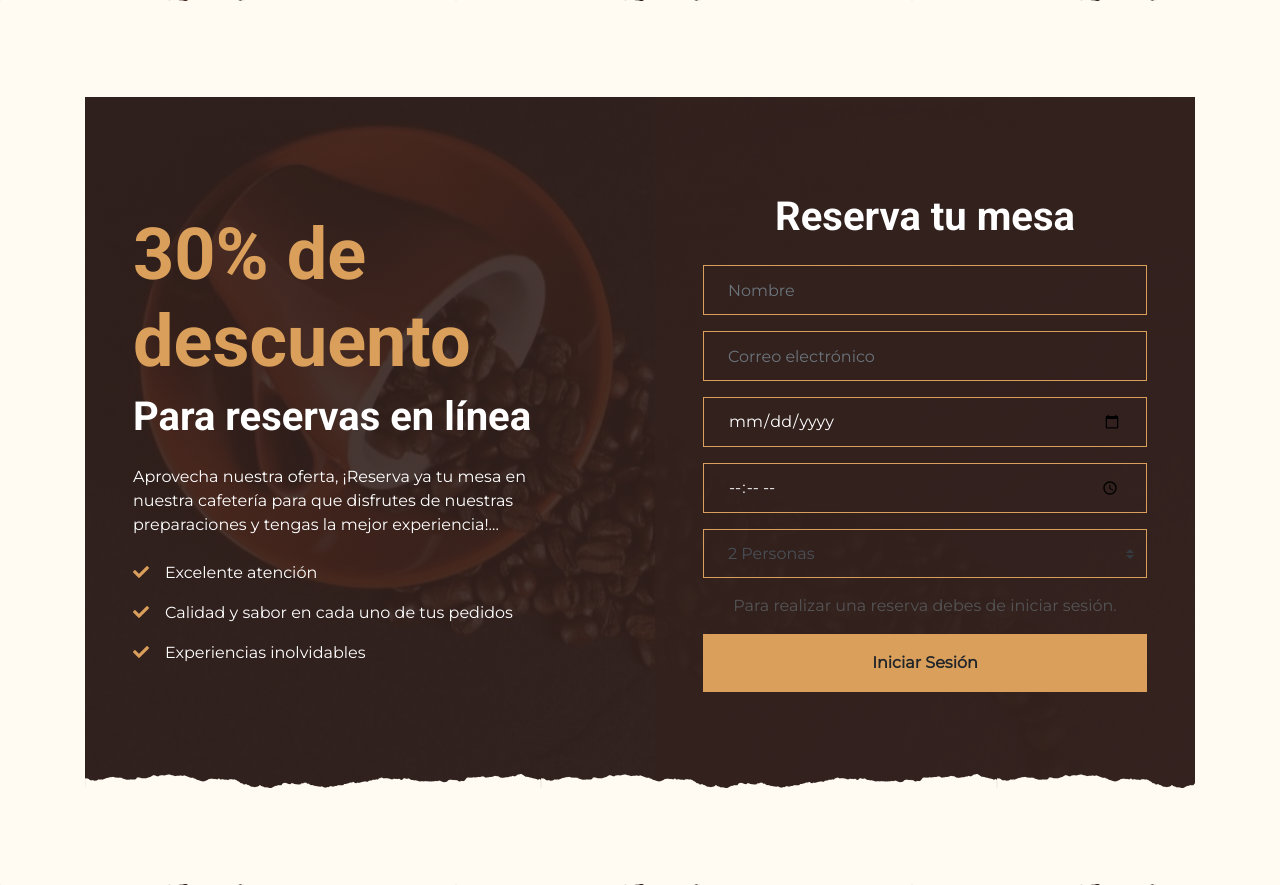
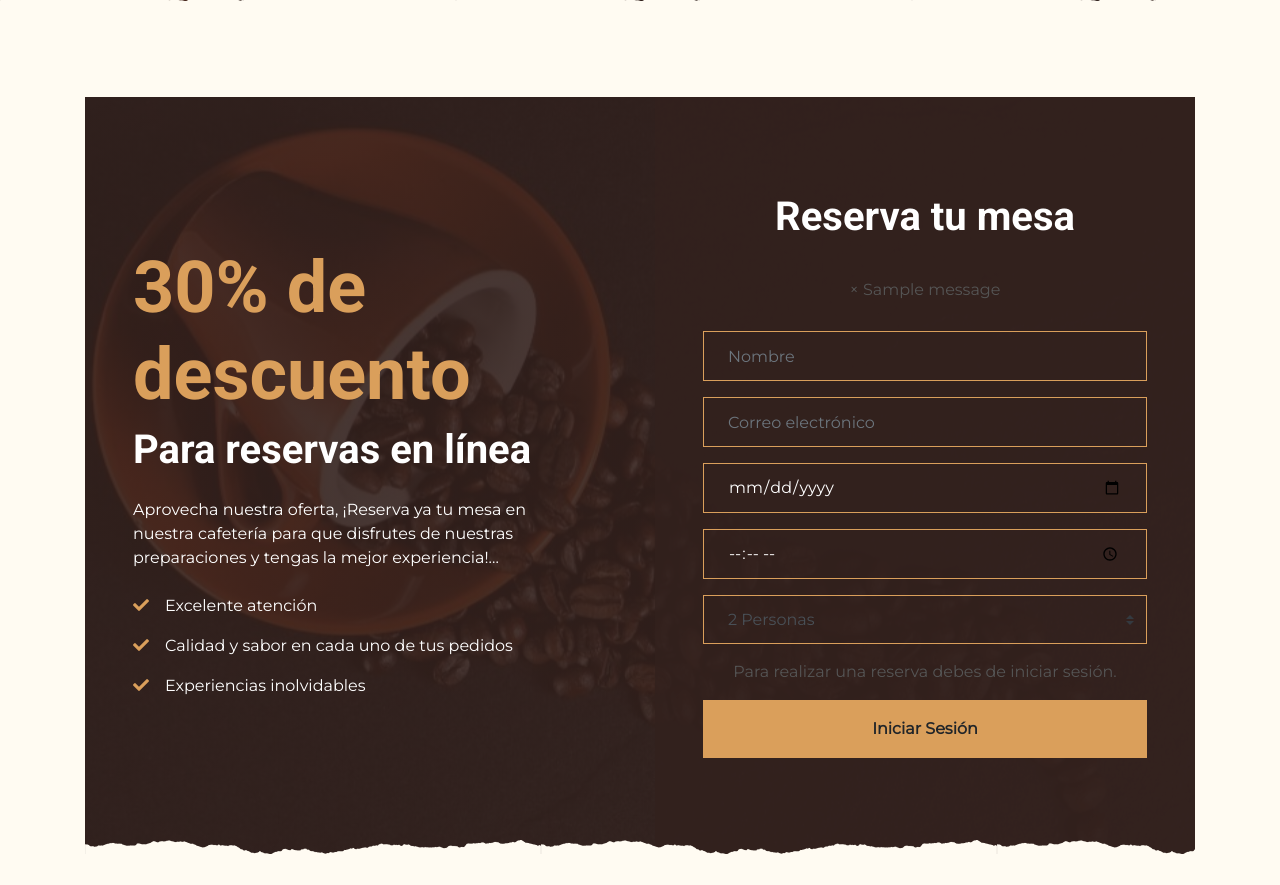
Before and after one commit to JoseAngel-444/Koppee, a Flask app: page /reservation in a window 1280 px wide. Shown: the part 399-1284 px from the top of the page. Run offline with Flask 3, Linux system fonts and the light colour scheme; tables that the repository leaves empty hold one stand-in row (values such as "Sample post"); one stand-in notice (Sample message) is shown; some libraries are stand-ins or nearby versions.

Commit message:
Cambios realizados.

```diff
--- a/app/app.py
+++ b/app/app.py
@@ -219,7 +219,7 @@ def reservation():
         Num_Personas_Reserva = request.form['Num_Personas']
 
         cursor = db.cursor()
-        query = "SELECT * FROM Registro WHERE Email_Cliente = %s AND Nombre_Cliente = %s;"
+        query = "SELECT * FROM Registro WHERE Email_Cliente = %s AND Nombre_Cliente = %s"
         cursor.execute(query, (Email_User, Nombre_User))
         user = cursor.fetchone()
 
@@ -238,10 +238,14 @@ def reservation():
             print("Si entra al else.  :D .")
             ID_User = user[0]
 
+            print(ID_User)
+
             cursor = db.cursor()
             query = "SELECT * FROM Reservas Where Cliente_ID_F = %s"
             cursor.execute(query, (ID_User,))
-            user_reservation = cursor.fetchall()
+            user_reservation = cursor.fetchone()
+
+            print(user_reservation)
 
             if user_reservation is None:
 
@@ -264,6 +268,67 @@ def reservation():
         type_Flash = "alert"
 
     return render_template('reservation.html', type_Flash=type_Flash)
+
+# /* @app.route('/reservation', methods= ['GET', 'POST'])
+# def reservation():
+
+#     print("En la página web.")
+
+#     if request.method == 'POST':
+
+#         print("Si entra :)")
+#         Nombre_User = request.form['Name_Form']
+#         Email_User = request.form['Email_Form']
+#         Fecha_Reserva = request.form['Date_Form']
+#         Hora_Reserva = request.form['Hora_Form']
+#         Num_Personas_Reserva = request.form['Num_Personas']
+
+#         cursor = db.cursor()
+#         query = "SELECT * FROM Registro WHERE Email_Cliente = %s AND Nombre_Cliente = %s;"
+#         cursor.execute(query, (Email_User, Nombre_User))
+#         user = cursor.fetchone()
+
+#         print(Email_User, " ", Nombre_User)
+#         print(user)
+
+#         if user is None:
+
+#             type_Flash = "alert-danger"
+#             flash("Email y Usuario no encontrados. ")
+
+#             print("Usuario No encontrado, verifique que el correo y contraseña sean validos. ")
+
+#         else:
+
+#             print("Si entra al else.  :D .")
+#             ID_User = user[0]
+
+#             cursor = db.cursor()
+#             query = "SELECT * FROM Reservas Where Cliente_ID_F = %s"
+#             cursor.execute(query, (ID_User,))
+#             user_reservation = cursor.fetchall()
+
+#             if user_reservation is None:
+
+#                 cursor = db.cursor()
+#                 query = "INSERT INTO Reservas (Cantidad_De_Sillas, Hora_Reserva, Fecha_Reserva, Cliente_ID_F) VALUES (%s, %s, %s, %s)"
+#                 values = (Num_Personas_Reserva, Hora_Reserva, Fecha_Reserva, ID_User)
+#                 cursor.execute(query, values)
+#                 db.commit()
+
+#                 type_Flash = "alert-success"
+#                 flash('Reserva creada exitosamente!')
+
+#             else:
+
+#                 type_Flash = "alert-danger"
+#                 flash("El usuario ya realizo una reserva. ")
+
+#     else:
+
+#         type_Flash = "alert"
+
+#     return render_template('reservation.html', type_Flash=type_Flash) */
 
 @app.route('/success')
 def success():
--- a/app/static/css/login.css
+++ b/app/static/css/login.css
@@ -144,6 +144,8 @@ select option[selected] {
     margin-bottom: 15px;
     opacity: 1;
     transition: opacity 1500ms; /* 150ms to fade out */
+    position: absolute;
+    margin-top: -50px;
 }
 
 .alert-success
--- a/app/templates/reservation.html
+++ b/app/templates/reservation.html
@@ -99,7 +99,18 @@
                     <div class="col-lg-6">
                         <div class="text-center p-5" style="background: rgba(51, 33, 29, .8);">
                             <h1 class="text-white mb-4 mt-5">Reserva tu mesa</h1>
-                            <form action="/reservation" method="post" class="mb-5">
+
+                            <form action="{{ url_for('reservation') }}" method="post" class="mb-5">
+
+                                {% for message in get_flashed_messages() %}
+
+                                <div class="alert {{ type_Flash }}">
+                                    <span class="closebtn" onclick="this.parentElement.style.display='none';">&times;</span>
+                                    {{ message }}
+                                </div>
+
+                                {% endfor %}
+
                                 <div class="form-group">
                                     <input name="Name_Form" type="text" class="form-control bg-transparent border-primary p-4 text-white" placeholder="Nombre"
                                         required="required" />
```
